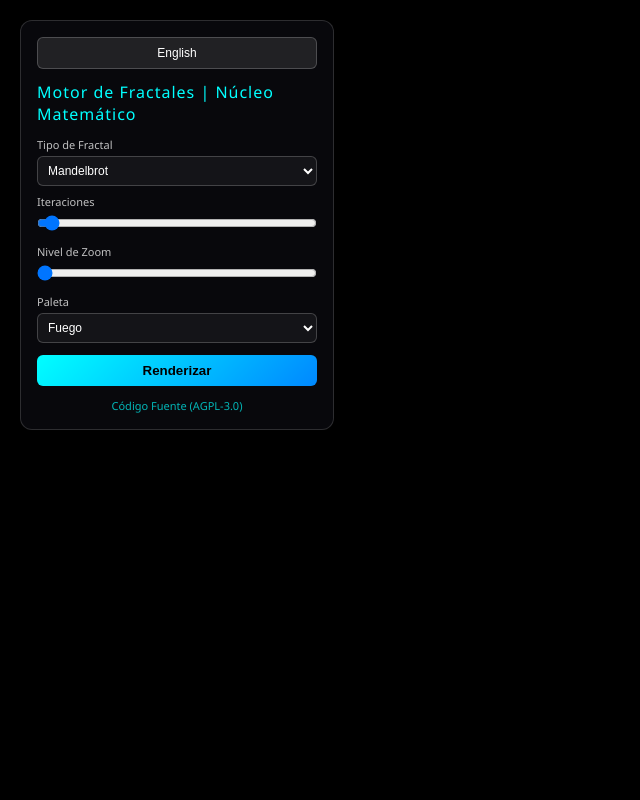
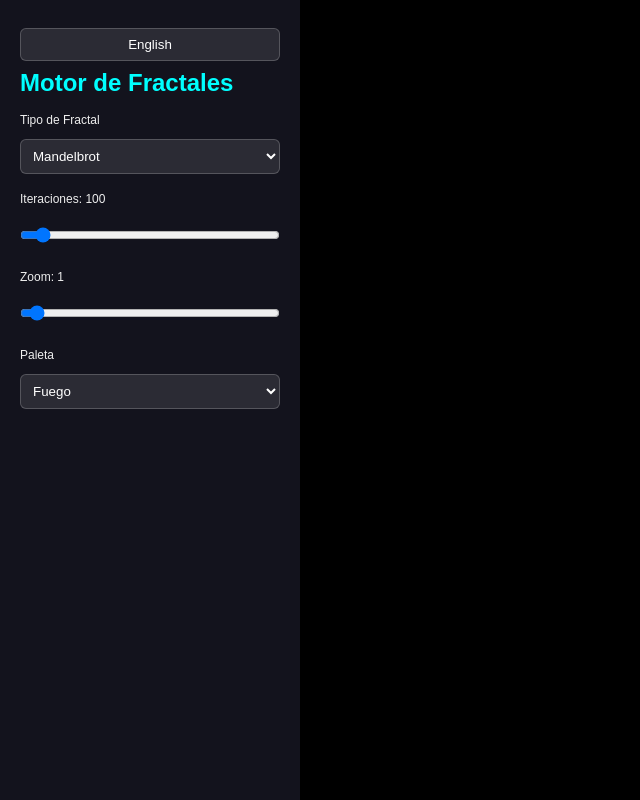
Before and after one commit to amurlaniakea/fractal, a plain HTML site: page index.html in a window 1280 px wide. Shown: the whole page, without its empty margins (0-640 px from the left). Drawn offline with Linux system fonts and the light colour scheme.

Commit message:
fix: layout de dos columnas, panel lateral separado

```diff
--- a/index.html
+++ b/index.html
@@ -1,66 +1,45 @@
 <!DOCTYPE html>
-<!-- SPDX-FileCopyrightText: 2026 Pedro Sordo Martínez <amurlaniakea@gmail.com> -->
-<!-- SPDX-License-Identifier: AGPL-3.0-or-later -->
 <html lang="es">
 <head>
   <meta charset="UTF-8">
-  <meta name="viewport" content="width=device-width, initial-scale=1.0">
-  <title data-key="title">Motor de Fractales | Núcleo Matemático</title>
+  <title>Motor de Fractales</title>
   <style>
-    body{margin:0;background:#0a0a0a;color:#eee;font-family:'Segoe UI',system-ui,sans-serif;overflow:hidden;}
-    canvas{display:block;width:100vw;height:100vh;cursor:crosshair;}
-    #ui{position:fixed;top:20px;left:20px;width:280px;background:rgba(10,10,15,0.85);backdrop-filter:blur(10px);border:1px solid rgba(255,255,255,0.15);border-radius:12px;padding:16px;box-shadow:0 8px 24px rgba(0,0,0,0.5);}
-    #langBtn{width:100%;margin-bottom:12px;padding:8px;background:rgba(255,255,255,0.1);border:1px solid rgba(255,255,255,0.2);border-radius:6px;color:#fff;font-size:12px;cursor:pointer;}
-    #langBtn:hover{background:rgba(255,255,255,0.2);}
-    h2{margin:0 0 12px;font-weight:300;letter-spacing:1px;color:#0ff;font-size:16px;}
-    label{display:block;margin:8px 0 4px;font-size:11px;opacity:0.8;}
-    select,input[type=text]{width:100%;padding:6px;background:rgba(255,255,255,0.05);border:1px solid rgba(255,255,255,0.2);border-radius:6px;color:#fff;font-size:12px;box-sizing:border-box;}
-    option{background:#0a0a0a;color:#eee;}
-    input[type=range]{width:100%;margin:2px 0;}
-    .val{float:right;color:#0ff;}
-    #customBox{display:none;margin-top:8px;padding:8px;background:rgba(0,255,255,0.05);border-radius:6px;}
-    #customBox small{display:block;margin-top:2px;opacity:0.6;font-family:monospace;font-size:10px;}
-    #renderBtn{width:100%;margin-top:12px;padding:8px;background:linear-gradient(135deg,#0ff,#08f);border:none;border-radius:6px;color:#000;font-weight:bold;cursor:pointer;}
-    #renderBtn:hover{opacity:0.9;}
-    a{color:#0ff;text-decoration:none;font-size:11px;display:block;margin-top:12px;text-align:center;opacity:0.7;}
-    a:hover{opacity:1;}
+    * { margin: 0; padding: 0; box-sizing: border-box; }
+    body { display: flex; height: 100vh; background: #0a0a0a; color: #eee; font-family: sans-serif; }
+    #panel { width: 300px; background: rgba(20,20,30,0.95); padding: 20px; overflow-y: auto; }
+    #canvas-container { flex: 1; background: #000; }
+    canvas { display: block; width: 100%; height: 100%; cursor: crosshair; }
+    button, select, input { width: 100%; padding: 8px; margin: 8px 0; background: rgba(255,255,255,0.1); border: 1px solid rgba(255,255,255,0.2); border-radius: 6px; color: #fff; }
+    label { display: block; margin: 10px 0 4px; font-size: 12px; }
+    h2 { color: #0ff; margin-bottom: 16px; }
   </style>
 </head>
 <body>
-  <canvas id="fractalCanvas"></canvas>
-  <div id="ui">
-    <button id="langBtn" data-key="lang">English</button>
-    <h2 data-key="title">Motor de Fractales</h2>
-    <label data-key="type">Tipo de Fractal</label>
+  <div id="panel">
+    <button id="langBtn">English</button>
+    <h2>Motor de Fractales</h2>
+    <label>Tipo de Fractal</label>
     <select id="fractalType">
-      <option value="mandelbrot" data-key="mandelbrot">Mandelbrot</option>
-      <option value="julia" data-key="julia">Julia</option>
-      <option value="burningship" data-key="burning">Burning Ship</option>
-      <option value="tricorn" data-key="tricorn">Tricorn</option>
-      <option value="celtic" data-key="celtic">Celtic</option>
-      <option value="buffalo" data-key="buffalo">Buffalo</option>
-      <option value="custom" data-key="custom">Ecuación Propia</option>
+      <option value="mandelbrot">Mandelbrot</option>
+      <option value="julia">Julia</option>
+      <option value="burningship">Burning Ship</option>
+      <option value="tricorn">Tricorn</option>
+      <option value="celtic">Celtic</option>
+      <option value="buffalo">Buffalo</option>
     </select>
-    <div id="customBox">
-      <label data-key="eq">Ecuación z = f(z, c)</label>
-      <input type="text" id="customExpr" value="mul(z,z)+c">
-      <small data-key="eq_help">Usa: add(z,c), mul(z,z), pow(z,2), sin(z)</small>
-    </div>
-    <label data-key="iter">Iteraciones <span class="val" id="iterVal">100</span></label>
+    <label>Iteraciones: <span id="iterVal">100</span></label>
     <input type="range" id="maxIter" min="50" max="2000" value="100">
-    <label data-key="zoom">Nivel de Zoom <span class="val" id="zoomVal">1</span></label>
+    <label>Zoom: <span id="zoomVal">1</span></label>
     <input type="range" id="zoom" min="1" max="1000" value="1">
-    <label data-key="palette">Paleta</label>
+    <label>Paleta</label>
     <select id="palette">
       <option value="fuego">Fuego</option>
       <option value="hielo">Hielo</option>
       <option value="neon">Neón</option>
-      <option value="oceano">Océano</option>
-      <option value="bosque">Bosque</option>
-      <option value="academico">Académico</option>
     </select>
-    <button id="renderBtn" data-key="render">Renderizar</button>
-    <a href="https://github.com/amurlaniakea/fractal" target="_blank" data-key="source">Código Fuente (AGPL-3.0)</a>
+  </div>
+  <div id="canvas-container">
+    <canvas id="fractalCanvas"></canvas>
   </div>
   <script src="fractals.js"></script>
 </body>
```
